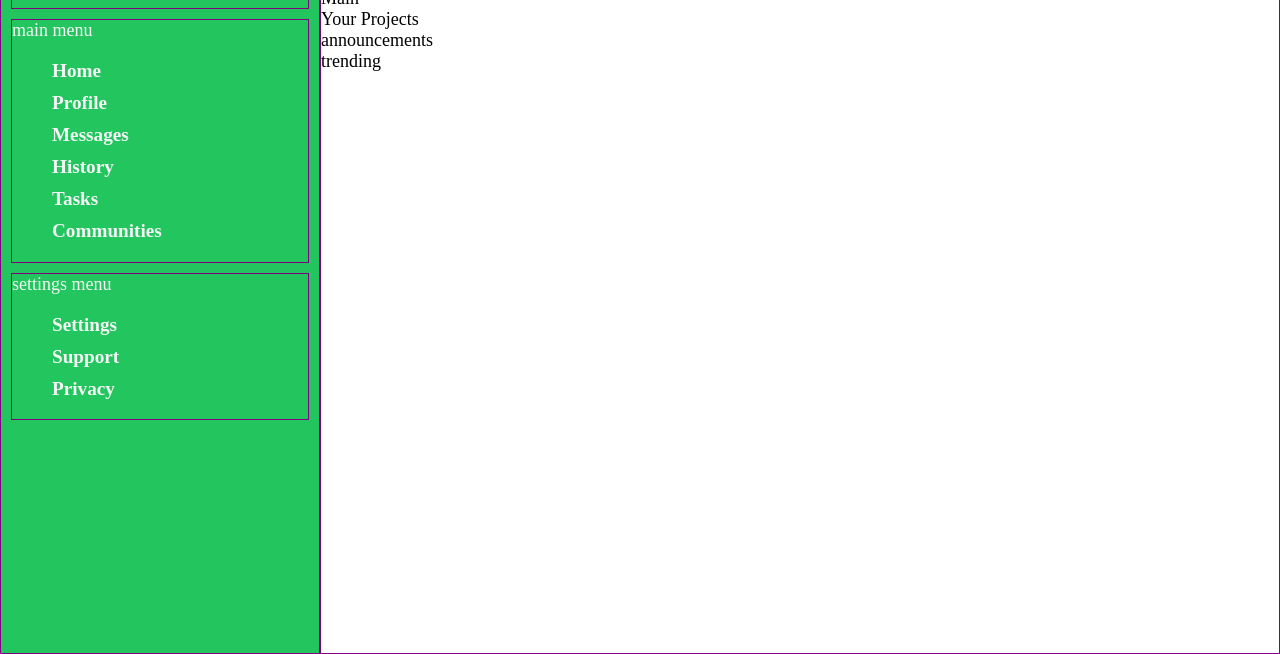
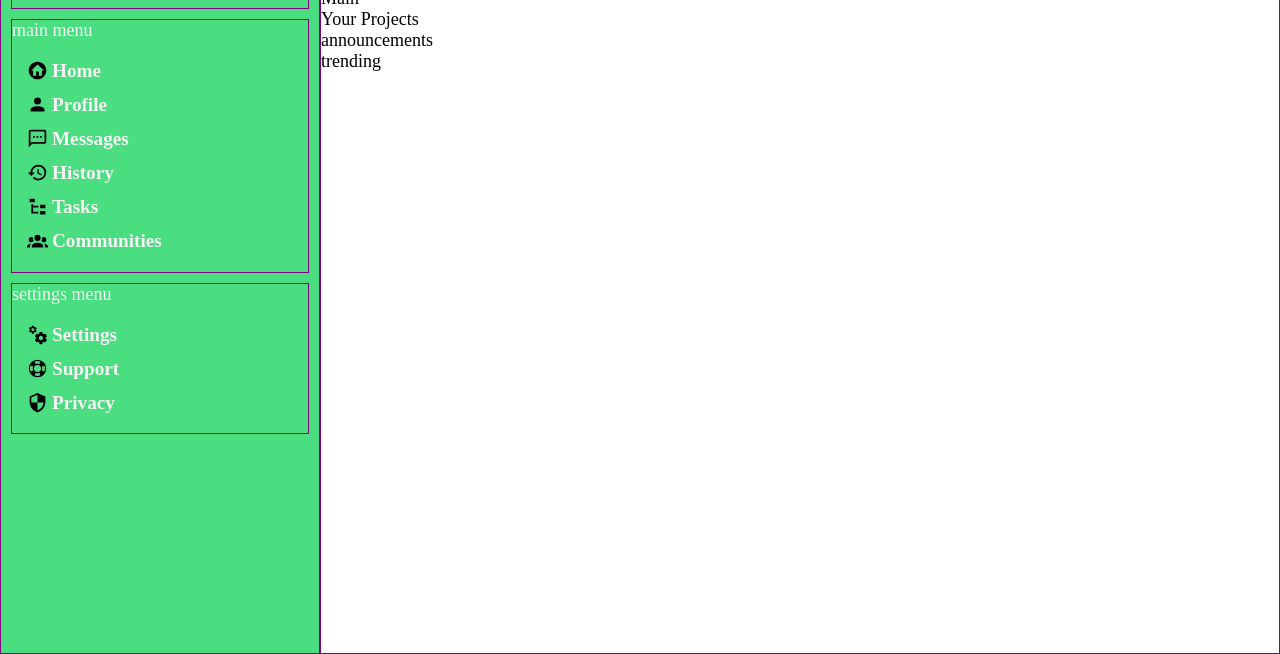
Before and after one commit to jwsmith24/adminDash, a plain HTML site: page index.html in a window 1280 px wide. Shown: the part 146-800 px from the top of the page. Drawn offline with Linux system fonts and the light colour scheme.

Commit message:
Add nav icons

```diff
--- a/index.html
+++ b/index.html
@@ -16,22 +16,40 @@
                 <h1>Dashboard</h1>
             </div>
 
-            <div class="main-menu">main menu
-                <ul>
-                    <li>Home</li>
-                    <li>Profile</li>
-                    <li>Messages</li>
-                    <li>History</li>
-                    <li>Tasks</li>
-                    <li>Communities</li>
+            <div class="nav-menu">main menu
+                <ul class="nav">
+                    <a href="">
+                        <li id="home">Home</li>
+                    </a>
+                    <a href="">
+                        <li id="profile">Profile</li>
+                    </a>
+                    <a href="">
+                        <li id="msg">Messages</li>
+                    </a>
+                    <a href="">
+                        <li id="history">History</li>
+                    </a>
+                    <a href="">
+                        <li id="tasks">Tasks</li>
+                    </a>
+                    <a href="">
+                        <li id="communities">Communities</li>
+                    </a>
                 </ul>
 
             </div>
-            <div class="settings-menu">settings menu
-                <ul>
-                    <li>Settings</li>
-                    <li>Support</li>
-                    <li>Privacy</li>
+            <div class="nav-menu">settings menu
+                <ul class="nav">
+                    <a href="">
+                        <li id="settings">Settings</li>
+                    </a>
+                    <a href="">
+                        <li id="support">Support</li>
+                    </a>
+                    <a href="">
+                        <li id="privacy">Privacy</li>
+                    </a>
                 </ul>
             </div>
         </div>
--- a/style.css
+++ b/style.css
@@ -1,4 +1,5 @@
 :root{
+    /* Layout color suite */
     --green100: #dcfce7;
     --green200: #bbf7d0;
     --green300: #86efac;
@@ -15,8 +16,15 @@ body {
     width: 100vw;
     height: 100vh;
     font-size: large;
+    ;
 }
 
+a {
+    /* Make links blend in for nav items*/
+    color: inherit;
+    text-decoration: none;
+    cursor: pointer;
+}
 
 
 ul {
@@ -46,18 +54,72 @@ ul {
     justify-content: center;
     gap:10px;
     padding: 10px;
-    background-color: var(--green500);
+    background-color: var(--green400);
     color: whitesmoke;
 
 }
-.sidebar ul {
+.nav {
     display: grid;
     grid-template-columns: 1fr;
     grid-template-rows: 1fr;
-    gap:10px;
+    gap:12px;
     font-size: 1.2rem;
     font-weight: bold;
+
 }
+
+.nav li {
+    position: relative;
+}
+
+
+
+.nav li::before {
+    position: absolute;
+    content: "";
+    width: 1.3rem;
+    height: 1.3rem;
+    left: -25px;
+    top: 0px;
+
+}
+
+#home::before {
+    content: url('resources/img/home-circle.svg');
+}
+
+#profile::before {
+    content: url('resources/img/account.svg');
+}
+
+#msg::before {
+    content: url('resources/img/message-processing-outline.svg');
+}
+
+#history::before {
+    content:url('resources/img/history.svg')
+}
+
+#tasks::before {
+    content: url('resources/img/file-tree.svg');
+}
+
+#communities::before {
+    content: url('resources/img/account-group.svg');
+}
+
+#settings::before {
+    content: url('resources/img/cogs.svg');
+}
+
+#support::before {
+    content: url('resources/img/lifebuoy.svg');
+}
+
+#privacy::before {
+    content:url('resources/img/security.svg');
+}
+
 
 .header {
     grid-column: 2/3;
```
Also changed, not shown: resources/img/account-group.svg (added), resources/img/account.svg (added), resources/img/cogs.svg (added), resources/img/file-tree.svg (added), resources/img/history.svg (added), resources/img/home-circle.svg (added), resources/img/home.svg (added), resources/img/lifebuoy.svg (added), resources/img/message-processing-outline.svg (added), resources/img/security.svg (added).
